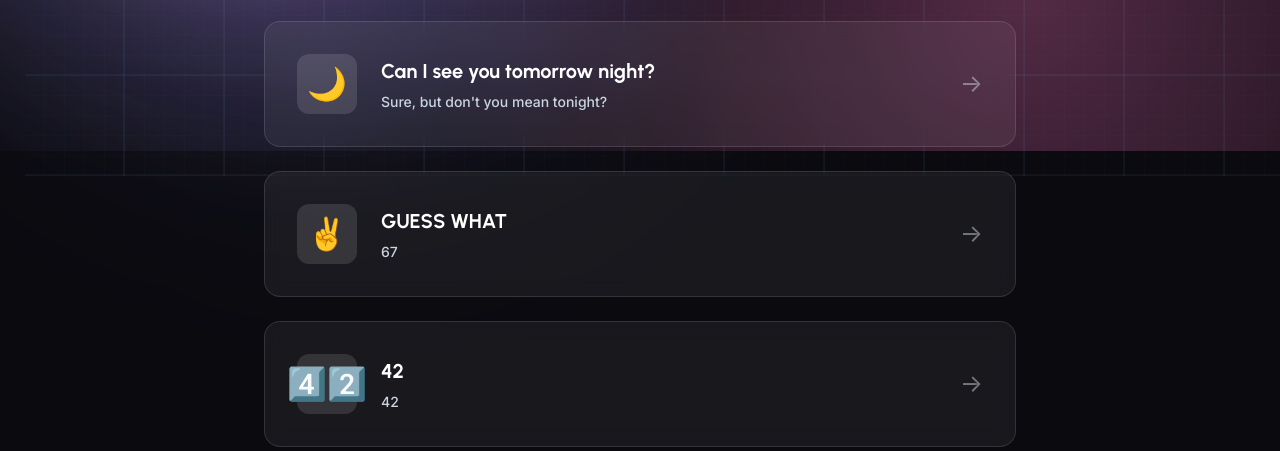
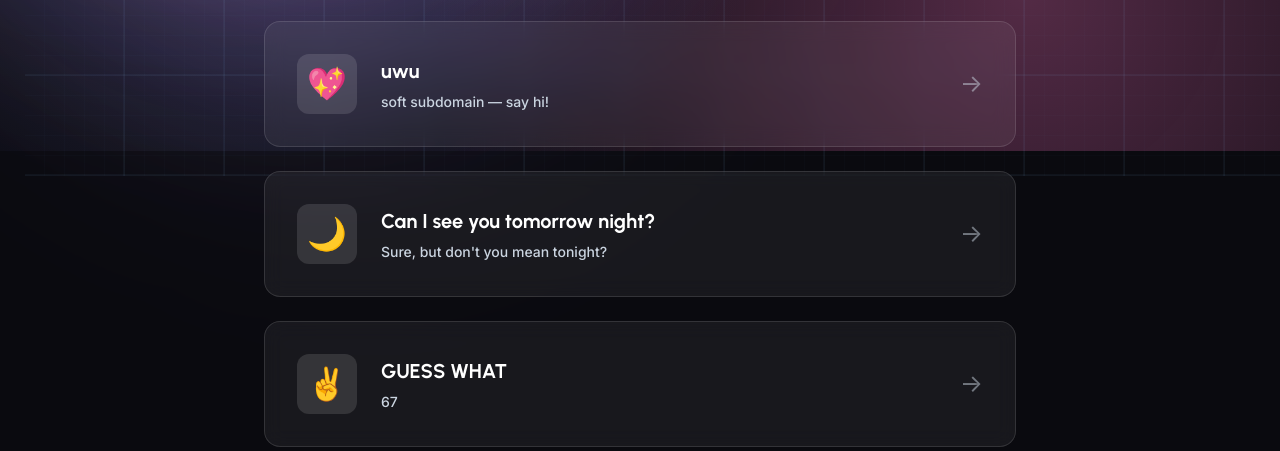
Before and after one commit to phaseydaisy/phawse, a website: page index.html in a window 1280 px wide. Shown: the part 649-1100 px from the top of the page. Drawn offline with Linux system fonts and the light colour scheme.

Commit message:
UWWWWUUUU

```diff
--- a/index.html
+++ b/index.html
@@ -54,6 +54,15 @@
           <div class="card-arrow">→</div>
         </a>
 
+        <a href="uwu/" class="link-card">
+          <div class="card-icon">💖</div>
+          <div class="card-content">
+            <h3>uwu</h3>
+            <p>soft subdomain — say hi!</p>
+          </div>
+          <div class="card-arrow">→</div>
+        </a>
+
         <a href="https://www.youtube.com/watch?v=AY8PlUVleU8" class="link-card" target="_blank">
           <div class="card-icon">🌙</div>
           <div class="card-content">
```
